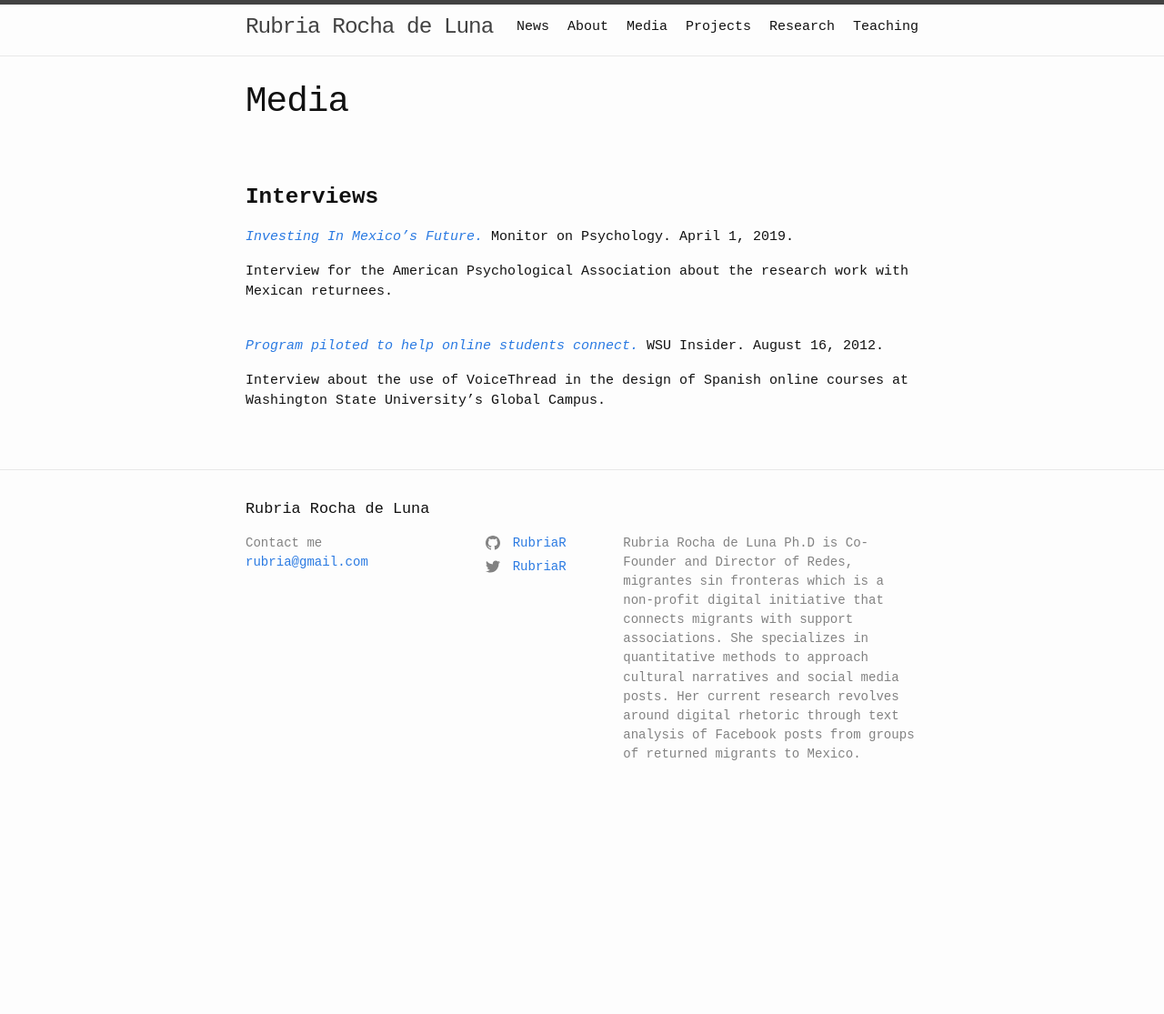
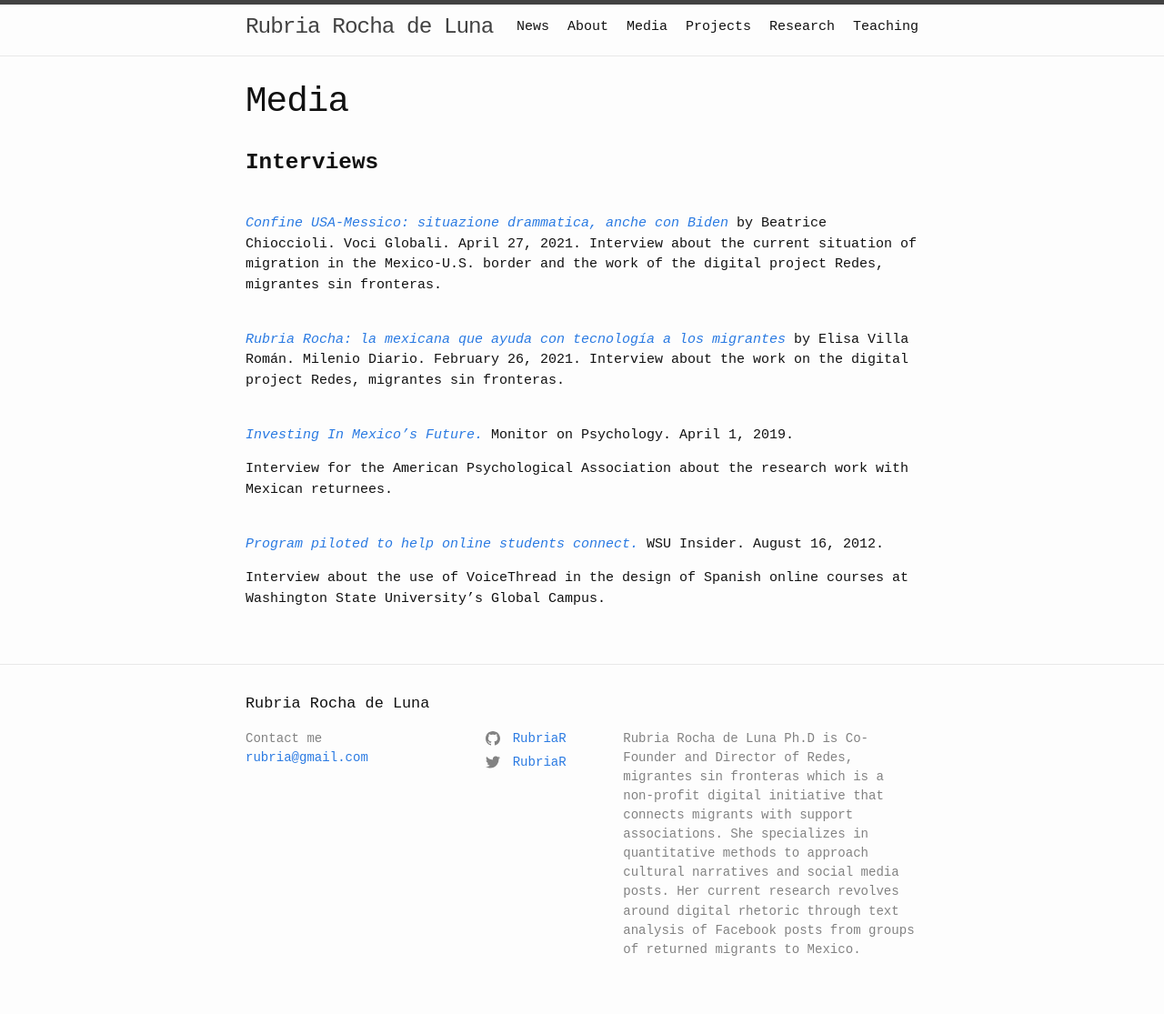
Before and after one commit to RubriaR/rubriarocha, a Jekyll site: the page built from media.md, in a window 1280 px wide. Shown: the whole page at 91% size. Built offline with Jekyll 4.4.1, drawn with Linux system fonts in a browser that asks for light colours; before the commit the page ends 900 px from its top, so only the background shows below that.

Commit message:
agregue otras entrevistas

```diff
--- a/media.md
+++ b/media.md
@@ -4,9 +4,15 @@ title: Media
 permalink: /Media/
 ---
 
-<br>
 ### **Interviews**
 
+<br>
+*[Confine USA-Messico: situazione drammatica, anche con Biden]* by Beatrice Chioccioli. Voci Globali. April 27, 2021. Interview about the current situation of migration in the Mexico-U.S. border and the work of the digital project Redes, migrantes sin fronteras.
+
+<br>
+*[Rubria Rocha: la mexicana que ayuda con tecnología a los migrantes]* by Elisa Villa Román. Milenio Diario. February 26, 2021. Interview about the work on the digital project Redes, migrantes sin fronteras.
+
+<br>
 *[Investing In Mexico’s Future.]* Monitor on Psychology. April 1, 2019.
 
 Interview for the American Psychological Association about the research work with Mexican returnees.
@@ -17,5 +23,7 @@ Interview for the American Psychological Association about the research work wit
 Interview about the use of VoiceThread in the design of Spanish online courses at Washington State University’s Global Campus.
 
 
+[Confine USA-Messico: situazione drammatica, anche con Biden]: https://vociglobali.it/2021/04/19/confine-usa-messico-situazione-drammatica-anche-con-biden/
+[Rubria Rocha: la mexicana que ayuda con tecnología a los migrantes]: https://www.milenio.com/politica/comunidad/rubria-rocha-ponen-tecnologia-servicio-migrantes
 [Investing In Mexico’s Future.]: https://www.apa.org/monitor/2019/04/investing-mexico#
 [Program piloted to help online students connect.]: https://news.wsu.edu/2012/08/16/program-piloted-to-help-online-students-connect/
```
